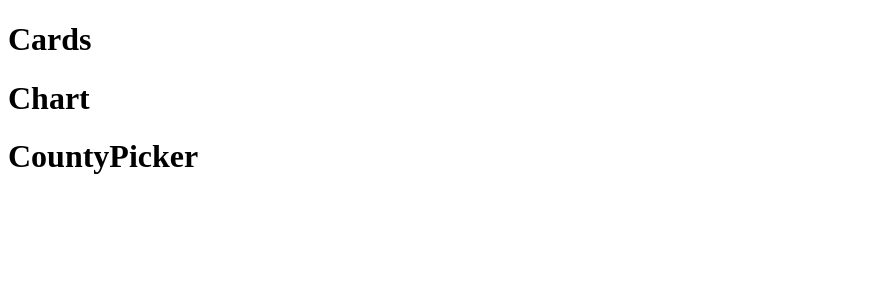
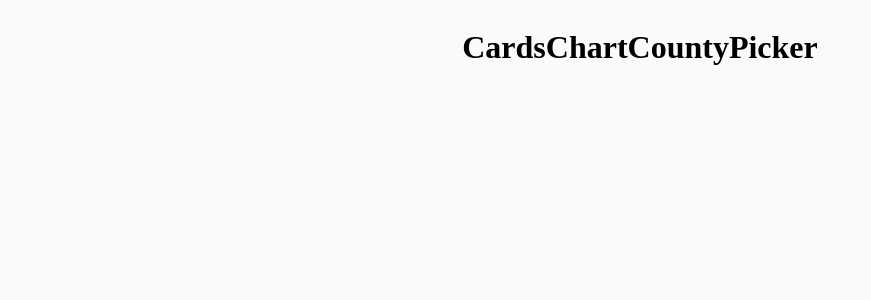
Before and after one commit to mdshariqmanzoor/coronavirus_tracking_application, a React (Create React App) app: page / in a window 1280 px wide. Shown: the top 300 px of the page, without its empty margins (0-871 px from the left). Built offline with nearby package versions, Linux system fonts and the light colour scheme.

Commit message:
add App.module.css file in the src and import to App.js

```diff
--- a/src/App.js
+++ b/src/App.js
@@ -5,11 +5,12 @@
 // import Cards from './components/CountryPicker/CountryPicker';
 
 import {Cards, Chart, CountryPicker} from './components';
+import styles from './App.module.css';
 
 class App extends React.Component {
     render() {
         return(
-            <div>
+            <div className={styles.container}>
                 <Cards />
                 <Chart />
                 <CountryPicker />
--- /dev/null
+++ b/src/App.module.css
@@ -0,0 +1,9 @@
+body {
+    background-color: rgb(250, 250, 250);
+}
+
+.container {
+    display: flex;
+    align-items: center;
+    justify-content: center;
+}
```
